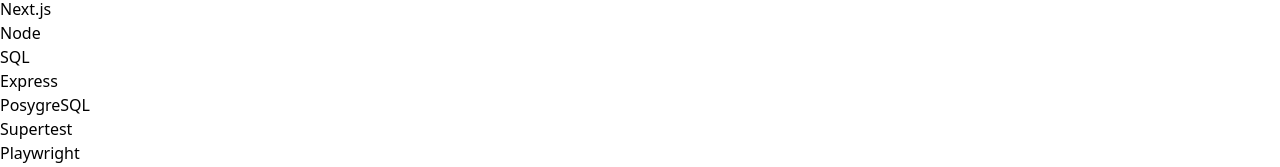
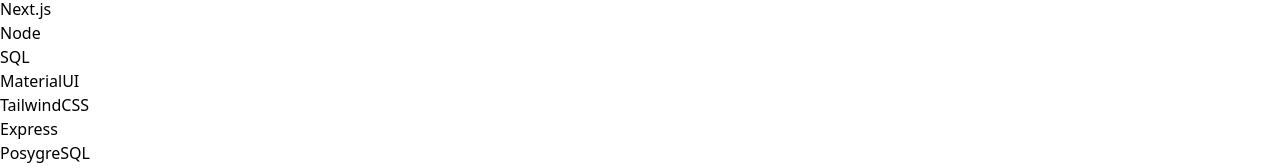
Before and after one commit to HannahMcCabe31/my_portfolio, a React (Vite) app: page / in a window 1280 px wide. Shown: the part 6408-6575 px from the top of the page. Built offline with nearby package versions, Linux system fonts and the light colour scheme.

Commit message:
Adding new skills

```diff
--- a/src/data.js
+++ b/src/data.js
@@ -74,6 +74,8 @@
   "Next.js",
   "Node",
   "SQL",
+  "MaterialUI",
+  "TailwindCSS",
   "Express",
   "PosygreSQL",
   "Supertest",
```
